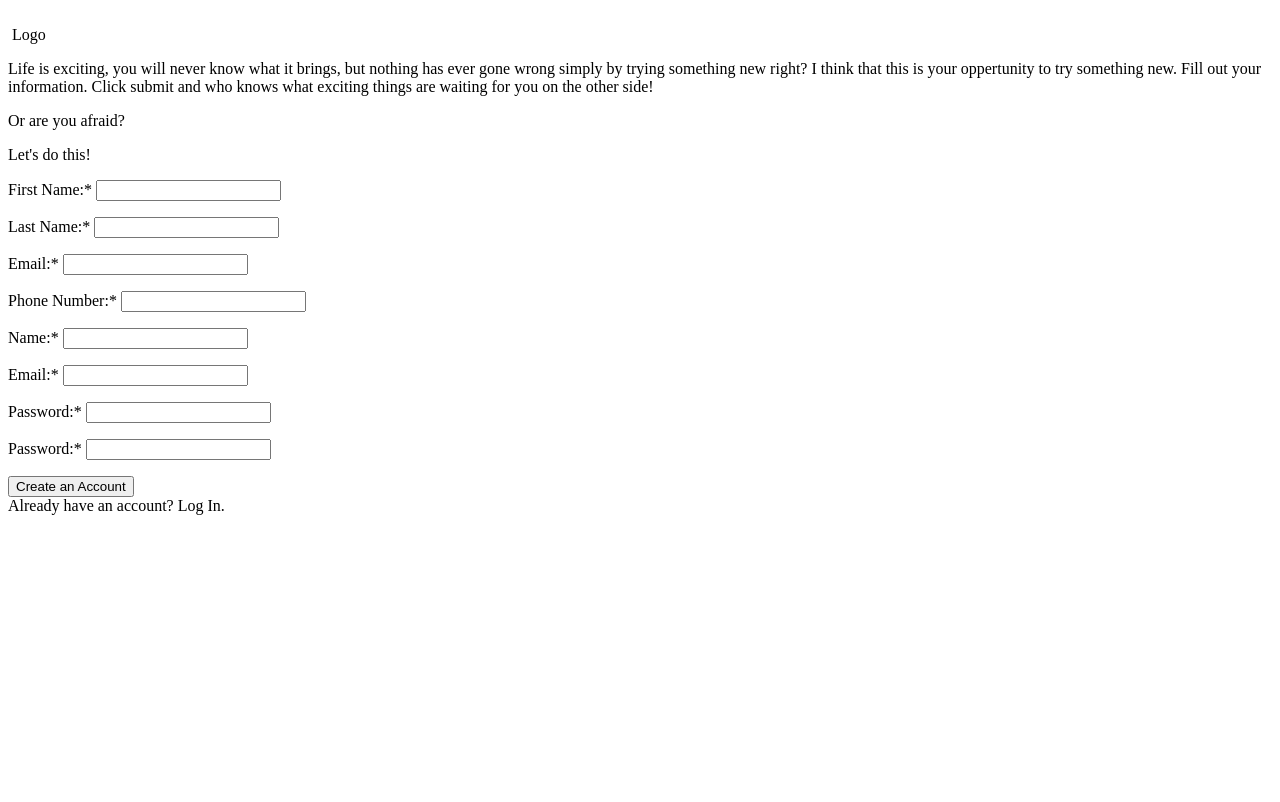
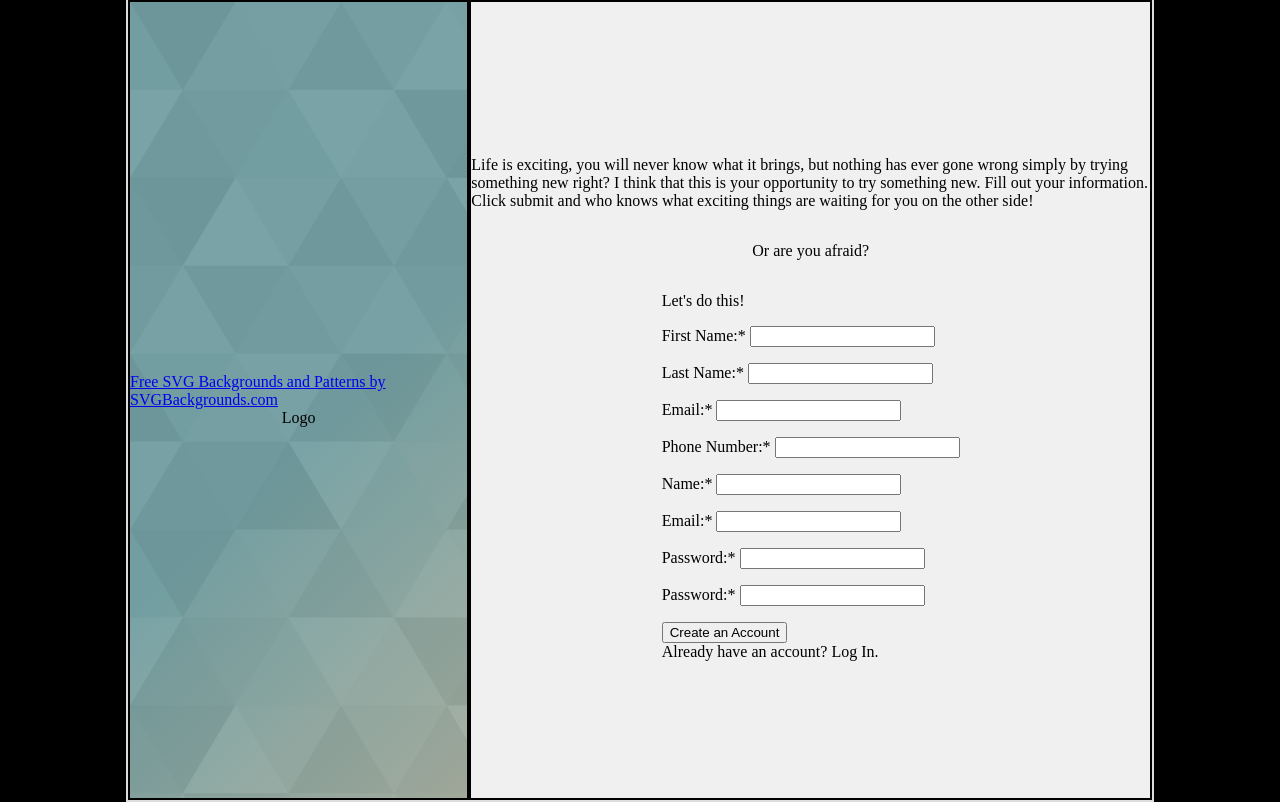
Before and after one commit to Zelouchan/form-odin, a plain HTML site: page index.html in a window 1280 px wide. Drawn offline with Linux system fonts and the light colour scheme.

Commit message:
Got left and right sorted, added background to left

```diff
--- a/index.html
+++ b/index.html
@@ -1,27 +1,36 @@
 <!DOCTYPE html>
 <html lang="en">
   <head>
-    <meta charset="UTF-8">
-    <meta name="viewport" content="width=device-width, initial-scale=1.0">
-    <link rel="stylesheet" href="./style.css">
+    <meta charset="UTF-8" />
+    <meta name="viewport" content="width=device-width, initial-scale=1.0" />
+    <link rel="stylesheet" href="./style.css" />
     <script src="./script.js" defer></script>
-    <title>Sign-up form</title>
+
   </head>
   <body>
     <main>
+        <div class="left">
       <!-- Left side -->
-<img>
-<div class="background">
+      <div class="bg-credit">
+        <a
+          href="https://www.svgbackgrounds.com/set/free-svg-backgrounds-and-patterns/"
+          >Free SVG Backgrounds and Patterns by SVGBackgrounds.com</a
+        >
+      </div>
+
+      <img /> Logo
+      <div class="logo-text"></div>
 
     </div>
 
-<img> Logo
-<div class="logo-text"></div>
-
       <!-- Right Side -->
-    <p>Life is exciting, you will never know what it brings, but nothing has ever gone wrong simply by trying something new right?
-    I think that this is your oppertunity to try something new. Fill out your information. Click submit and who knows what exciting
-    things are waiting for you on the other side!
+       <div class="right">
+      <p>
+        Life is exciting, you will never know what it brings, but nothing has
+        ever gone wrong simply by trying something new right? I think that this
+        is your opportunity to try something new. Fill out your information.
+        Click submit and who knows what exciting things are waiting for you on
+        the other side!
       </p>
 
       <p>Or are you afraid?</p>
@@ -31,52 +40,65 @@
         <p>Let's do this!</p>
 
         <form action="/my-handling-form-page" method="post">
-
           <p>
-        <label for="firstName">First Name:<span aria-label="required">*</span></label>
-        <input type="text" id="firstName" name="user__first_name" required/>
+            <label for="firstName"
+              >First Name:<span aria-label="required">*</span></label
+            >
+            <input
+              type="text"
+              id="firstName"
+              name="user__first_name"
+              required
+            />
           </p>
 
           <p>
-        <label for="lastName">Last Name:<span aria-label="required">*</span></label>
-        <input type="text" id="lastName" name="user_last_name" required/>
+            <label for="lastName"
+              >Last Name:<span aria-label="required">*</span></label
+            >
+            <input type="text" id="lastName" name="user_last_name" required />
           </p>
 
           <p>
-        <label for="email">Email:<span aria-label="required">*</span></label>
-        <input type="email" id="email" name="user_email" required/>
+            <label for="email"
+              >Email:<span aria-label="required">*</span></label
+            >
+            <input type="email" id="email" name="user_email" required />
           </p>
           <p>
-        <label for="phone">Phone Number:<span aria-label="required">*</span></label>
-        <input type="number" id="phone" name="user_phone" required/>
+            <label for="phone"
+              >Phone Number:<span aria-label="required">*</span></label
+            >
+            <input type="number" id="phone" name="user_phone" required />
           </p>
 
           <p>
             <label for="name">Name:<span aria-label="required">*</span></label>
-        <input type="text" id="name" name="user_name" required/>
+            <input type="text" id="name" name="user_name" required />
           </p>
 
           <p>
             <label for="mail">Email:<span aria-label="required">*</span></label>
-        <input type="email" id="mail" name="user_email" required/>
+            <input type="email" id="mail" name="user_email" required />
           </p>
 
           <p>
-        <label for="pwd">Password:<span aria-label="required">*</span></label>
-        <input type="password" id="pwd" name="user_pwd" required/>
+            <label for="pwd"
+              >Password:<span aria-label="required">*</span></label
+            >
+            <input type="password" id="pwd" name="user_pwd" required />
           </p>
 
           <p>
-        <label for="pwd">Password:<span aria-label="required">*</span></label>
-        <input type="password" id="pwd" name="user_pwd" required/>
+            <label for="pwd"
+              >Password:<span aria-label="required">*</span></label
+            >
+            <input type="password" id="pwd" name="user_pwd" required />
           </p>
- </form>
 
-<button>Create an Account</button>
+        <button type="submit">Create an Account</button>
         <div class="smallText">Already have an account? Log In.</div>
       </div>
-
-
+    </form>
+</div>
     </main>
-</body>
-</html>
--- a/style.css
+++ b/style.css
@@ -0,0 +1,34 @@
+    body {
+    display: flex;
+    justify-content: center;
+    align-items: center;
+    height: 100vh;
+    width: 100vw;
+    margin: 0;
+    padding: 0;
+    background-color: black;
+  }
+
+  main {
+    display: grid;
+    grid-template-columns: 1fr 2fr;
+    width: 80vw;
+    height: 100vh;
+    border: 2px solid #ddd; /* Optional border for visibility */
+  }
+
+  .left,
+  .right {
+    display: flex; /* Optional: Use flexbox to organize content */
+    flex-direction: column;
+    justify-content: center;
+    align-items: center;
+    border: 2px solid black;
+    background-color: #f0f0f0;
+    text-decoration: none;
+  }
+
+  .left {
+    background-image: url(./subtle-prism.svg);
+    background-size: auto;
+  }
```
Also changed, not shown: subtle-prism.svg (added), 2 other files. Lines whose indentation alone changed are shown as unchanged.
